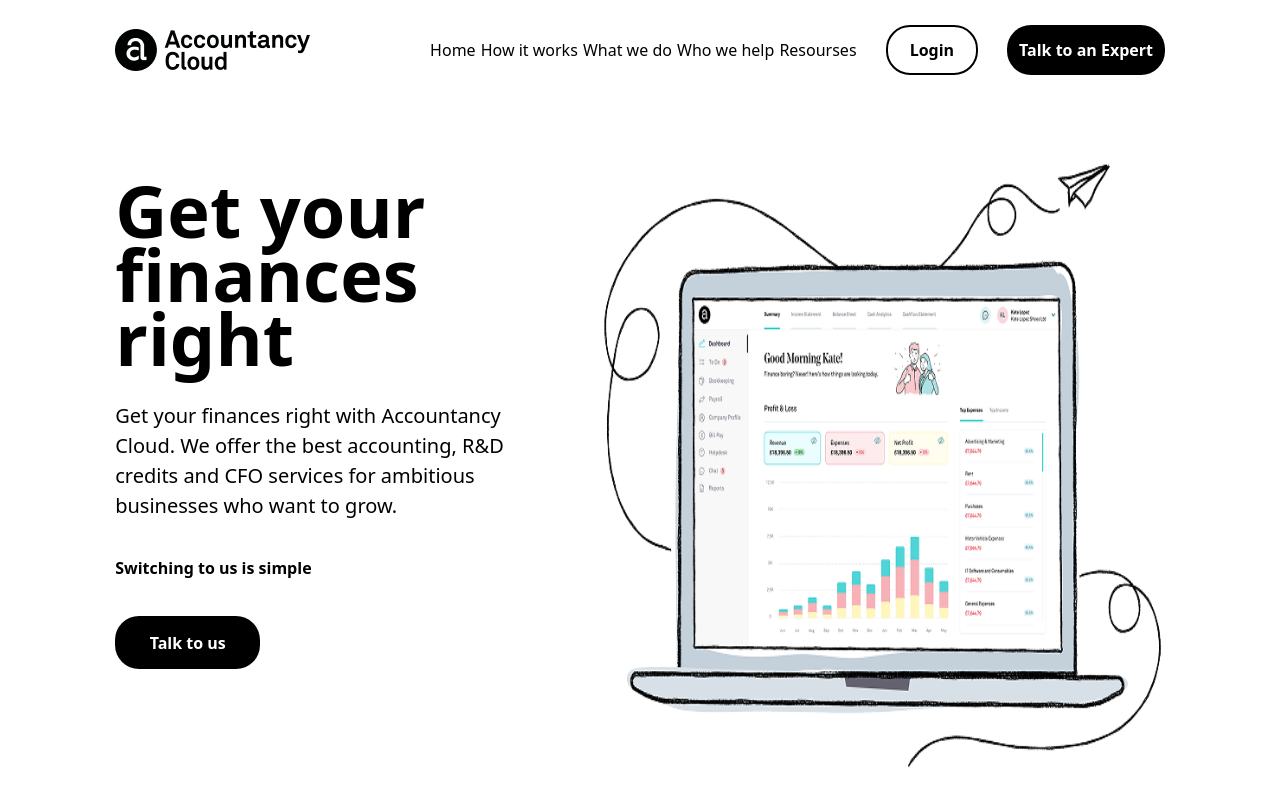
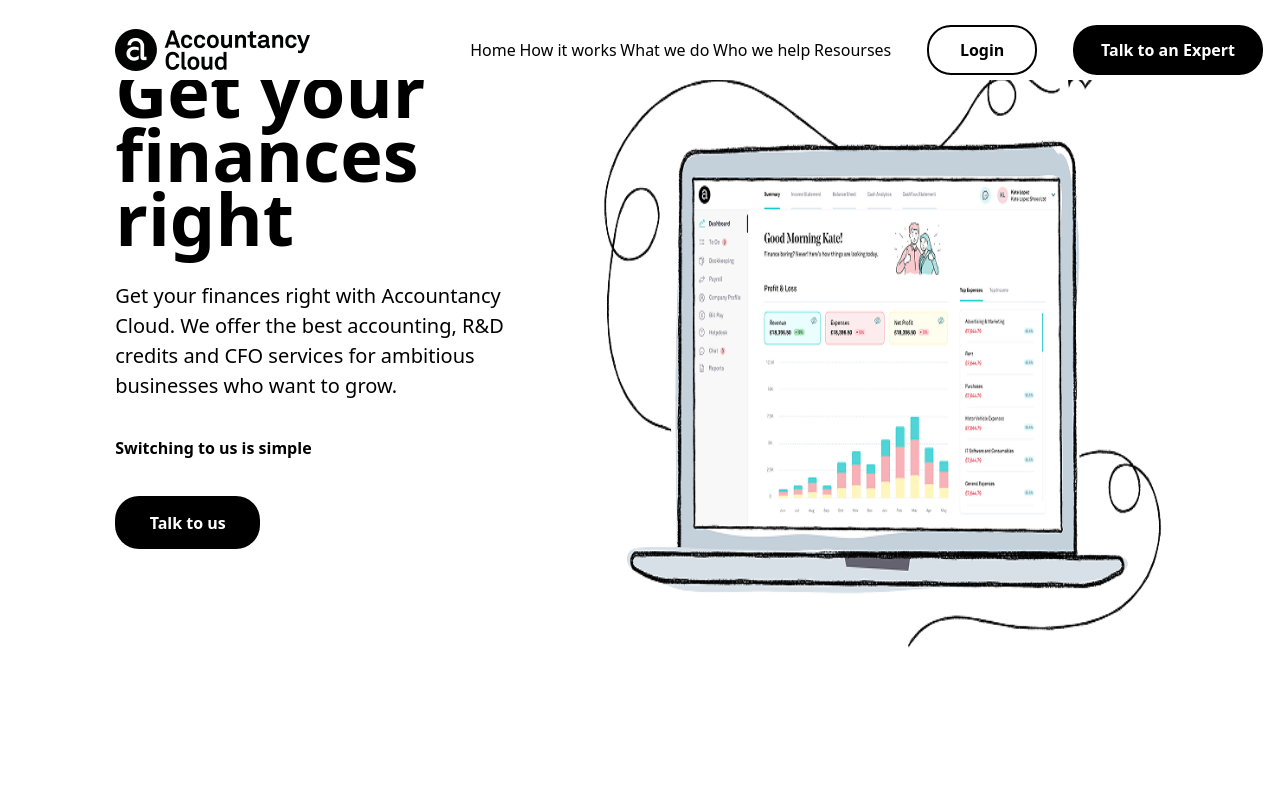
Before and after one commit to bunyodbek022/fontend-exam1, a website: page src/index.html in a window 1280 px wide. Shown: the top 800 px of the page. Drawn offline with Linux system fonts and the light colour scheme.

Commit message:
finished

```diff
--- a/src/index.html
+++ b/src/index.html
@@ -14,10 +14,11 @@
 
 <body class="font-roboto">
     <header class="w-[82%] h-screen m-auto  flex flex-col justify-between">
-        <nav class="flex h-[10%]  pt-5 items-center justify-between">
-            <img src="./images/Group 37.png" alt="">
-            <div class="flex items-center w-[70%] gap-[4%]">
-                <ul class="flex w-[70%] justify-between">
+        <nav class="flex h-[10%] w-full pt-5 items-center fixed z-10 bg-white">
+            <div class="flex h-full w-full items-center gap-[20vh] m-auto">
+                <img src="./images/Group 37.png" alt="">
+                <div class="flex items-center w-[70%] gap-[4%]">
+                <ul class="flex w-[47%] justify-between">
                     <li>Home</li>
                     <li>How it works</li>
                     <li>What we do</li>
@@ -26,6 +27,7 @@
                 </ul>
                 <button class="w-27.5 h-12.5 border-2 border-black rounded-3xl font-bold">Login</button>
                 <button class="w-47.5 h-12.5 bg-black rounded-3xl font-bold text-white">Talk to an Expert</button>
+            </div>
             </div>
         </nav>
         <section class="w-full h-[85%]   flex">
@@ -108,7 +110,7 @@
             </div>
         </section>
 
-        <section class="w-[82%] h-[70vh]   m-auto flex gap-[18vh] pb-[20vh]">
+        <section class="w-[82%] h-[70vh]   m-auto flex gap-[18vh]">
             <h3 class="font-light w-[30vh] text-2xl mt-[5vh]">Join 200+ amazing companies</h3>
             <div class="grid grid-cols-3 grid-rows-3 gap-x-12 items-center">
                 <img src="./images/Frame.png" alt="">
```
Also changed, not shown: src/output.css.
